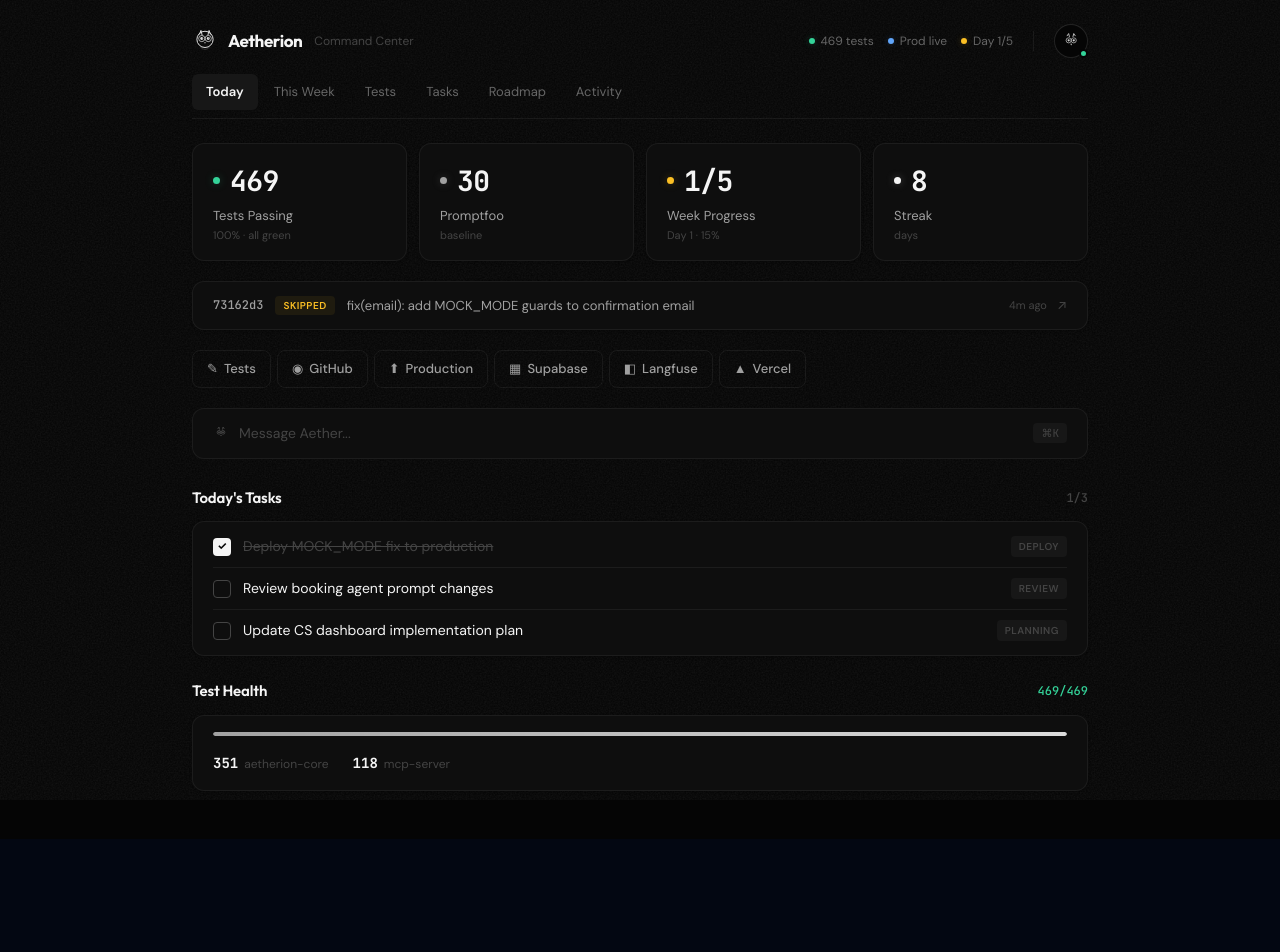
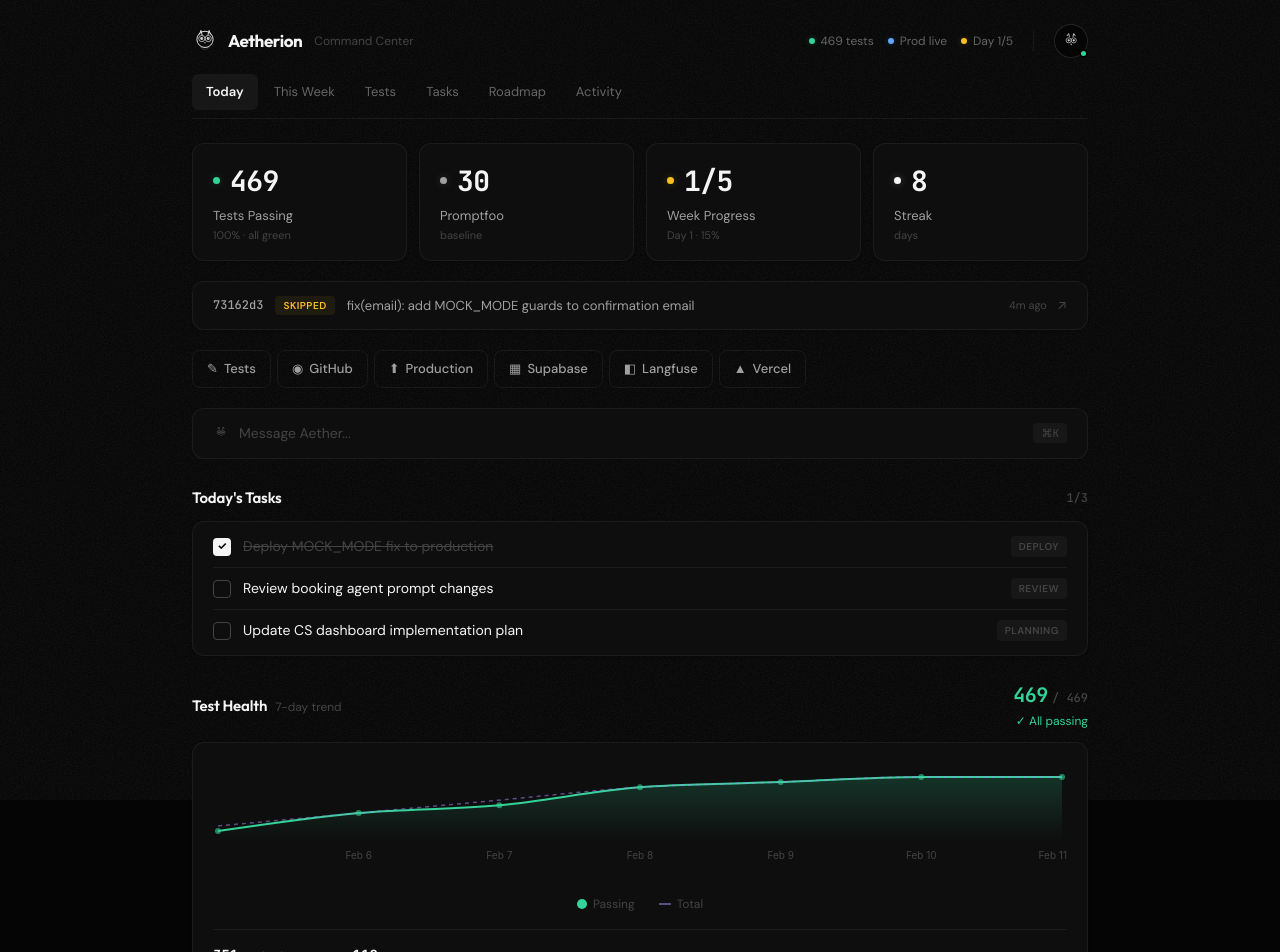
Before and after one commit to danisdope/aether-dashboard, a Next.js app: page / in a window 1280 px wide. Shown: the top 952 px of the page. Before the commit the page ends 839 px from the top, so only its background shows below. Built offline with nearby package versions, Linux system fonts and the light colour scheme.

Commit message:
feat(test-health): add 7-day trend line chart with gradient area

```diff
--- a/src/components/command-center/TestHealthCard.tsx
+++ b/src/components/command-center/TestHealthCard.tsx
@@ -1,3 +1,5 @@
+'use client';
+
 import { CommandGlassCard } from "@/components/ui/CommandGlassCard";
 import {
 	CC_COLORS,
@@ -5,9 +7,30 @@ import {
 	CC_TYPOGRAPHY,
 	type TestHealthData,
 } from "@/config/command-center";
+import {
+	AreaChart,
+	Area,
+	XAxis,
+	YAxis,
+	Tooltip,
+	ResponsiveContainer,
+	Line,
+} from "recharts";
+
+// 7-day trend data (mock for now — later connect to GitHub Actions API)
+const TREND_DATA = [
+	{ date: "Feb 5", total: 450, passing: 448 },
+	{ date: "Feb 6", total: 455, passing: 455 },
+	{ date: "Feb 7", total: 460, passing: 458 },
+	{ date: "Feb 8", total: 465, passing: 465 },
+	{ date: "Feb 9", total: 467, passing: 467 },
+	{ date: "Feb 10", total: 469, passing: 469 },
+	{ date: "Feb 11", total: 469, passing: 469 },
+];
 
 export function TestHealthCard({ total, passing, suites }: TestHealthData) {
 	const percentage = total > 0 ? (passing / total) * 100 : 0;
+	const allPassing = passing === total;
 
 	return (
 		<div style={{ padding: "24px 0 0" }}>
@@ -19,6 +42,7 @@ export function TestHealthCard({ total, passing, suites }: TestHealthData) {
 					marginBottom: 12,
 				}}
 			>
+				<div>
 					<span
 						style={{
 							...CC_TYPOGRAPHY.sectionTitle,
@@ -29,35 +53,139 @@ export function TestHealthCard({ total, passing, suites }: TestHealthData) {
 					</span>
 					<span
 						style={{
-						...CC_TYPOGRAPHY.mono,
-						color: CC_COLORS.success,
+							...CC_TYPOGRAPHY.caption,
+							color: CC_COLORS.textMuted,
+							marginLeft: 8,
 						}}
 					>
-					{passing}/{total}
+						7-day trend
 					</span>
 				</div>
-			<CommandGlassCard style={{ padding: "16px 20px" }}>
-				{/* Progress bar */}
+				<div style={{ textAlign: "right" }}>
+					<span
+						style={{
+							...CC_TYPOGRAPHY.monoLarge,
+							fontSize: 20,
+							color: allPassing ? CC_COLORS.success : CC_COLORS.warning,
+						}}
+					>
+						{passing}
+					</span>
+					<span
+						style={{
+							...CC_TYPOGRAPHY.mono,
+							color: CC_COLORS.textMuted,
+							marginLeft: 4,
+						}}
+					>
+						/ {total}
+					</span>
 					<div
 						style={{
-						height: 4,
-						borderRadius: 2,
-						background: CC_COLORS.elevated,
-						overflow: "hidden",
-						marginBottom: 14,
+							...CC_TYPOGRAPHY.caption,
+							color: allPassing ? CC_COLORS.success : CC_COLORS.warning,
+							marginTop: 2,
 						}}
 					>
+						{allPassing ? "✓ All passing" : `${total - passing} failing`}
+					</div>
+				</div>
+			</div>
+
+			<CommandGlassCard style={{ padding: "16px 20px" }}>
+				{/* Line Chart */}
+				<div style={{ height: 120, marginBottom: 16 }}>
+					<ResponsiveContainer width="100%" height="100%">
+						<AreaChart data={TREND_DATA} margin={{ top: 5, right: 5, left: 5, bottom: 5 }}>
+							<defs>
+								<linearGradient id="passingGradient" x1="0" y1="0" x2="0" y2="1">
+									<stop offset="5%" stopColor={CC_COLORS.success} stopOpacity={0.3} />
+									<stop offset="95%" stopColor={CC_COLORS.success} stopOpacity={0} />
+								</linearGradient>
+							</defs>
+							<XAxis
+								dataKey="date"
+								tick={{ fill: CC_COLORS.textMuted, fontSize: 10 }}
+								axisLine={false}
+								tickLine={false}
+							/>
+							<YAxis hide domain={["dataMin - 5", "dataMax + 5"]} />
+							<Tooltip
+								contentStyle={{
+									background: CC_COLORS.elevated,
+									border: `1px solid ${CC_COLORS.border}`,
+									borderRadius: 8,
+									boxShadow: "0 4px 12px rgba(0,0,0,0.4)",
+								}}
+								labelStyle={{ color: CC_COLORS.textSecondary, marginBottom: 4 }}
+								itemStyle={{ color: CC_COLORS.textPrimary }}
+							/>
+							<Area
+								type="monotone"
+								dataKey="passing"
+								stroke={CC_COLORS.success}
+								strokeWidth={2}
+								fill="url(#passingGradient)"
+								dot={{ fill: CC_COLORS.success, strokeWidth: 0, r: 3 }}
+								activeDot={{ r: 5, fill: CC_COLORS.success }}
+							/>
+							<Line
+								type="monotone"
+								dataKey="total"
+								stroke={CC_COLORS.purple}
+								strokeWidth={1.5}
+								strokeDasharray="4 4"
+								dot={false}
+								opacity={0.5}
+							/>
+						</AreaChart>
+					</ResponsiveContainer>
+				</div>
+
+				{/* Legend */}
 				<div
 					style={{
-							height: "100%",
-							width: `${percentage}%`,
-							borderRadius: 2,
-							background:
-								"linear-gradient(90deg, rgba(255,255,255,0.6), rgba(255,255,255,0.85))",
+						display: "flex",
+						justifyContent: "center",
+						gap: 24,
+						marginBottom: 16,
+						...CC_TYPOGRAPHY.caption,
+						color: CC_COLORS.textMuted,
+					}}
+				>
+					<span style={{ display: "flex", alignItems: "center", gap: 6 }}>
+						<span
+							style={{
+								width: 10,
+								height: 10,
+								borderRadius: "50%",
+								background: CC_COLORS.success,
 							}}
 						/>
+						Passing
+					</span>
+					<span style={{ display: "flex", alignItems: "center", gap: 6 }}>
+						<span
+							style={{
+								width: 12,
+								height: 2,
+								background: CC_COLORS.purple,
+								opacity: 0.5,
+							}}
+						/>
+						Total
+					</span>
 				</div>
-				<div style={{ display: "flex", gap: 24 }}>
+
+				{/* Suite breakdown */}
+				<div
+					style={{
+						display: "flex",
+						gap: 24,
+						paddingTop: 12,
+						borderTop: `1px solid ${CC_COLORS.border}`,
+					}}
+				>
 					{suites.map((suite) => (
 						<div key={suite.name}>
 							<span
```
Lines whose indentation alone changed are shown as unchanged.
